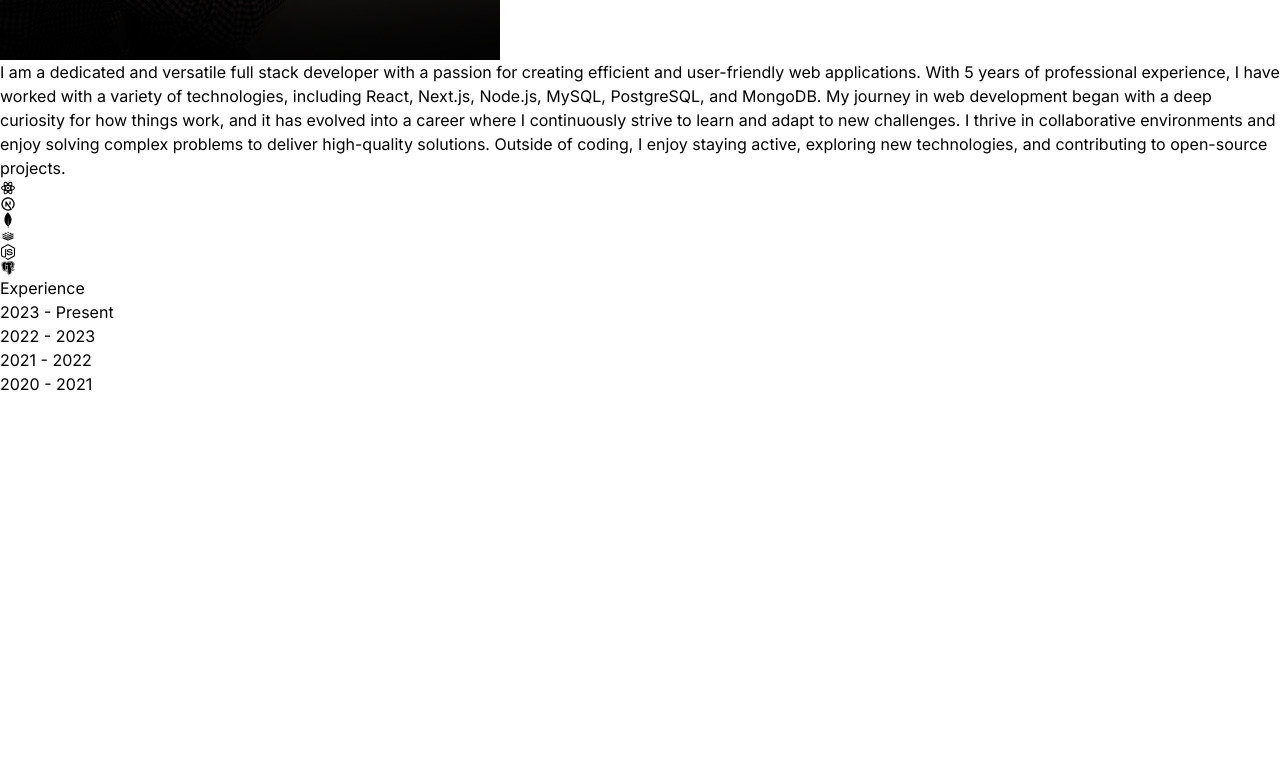
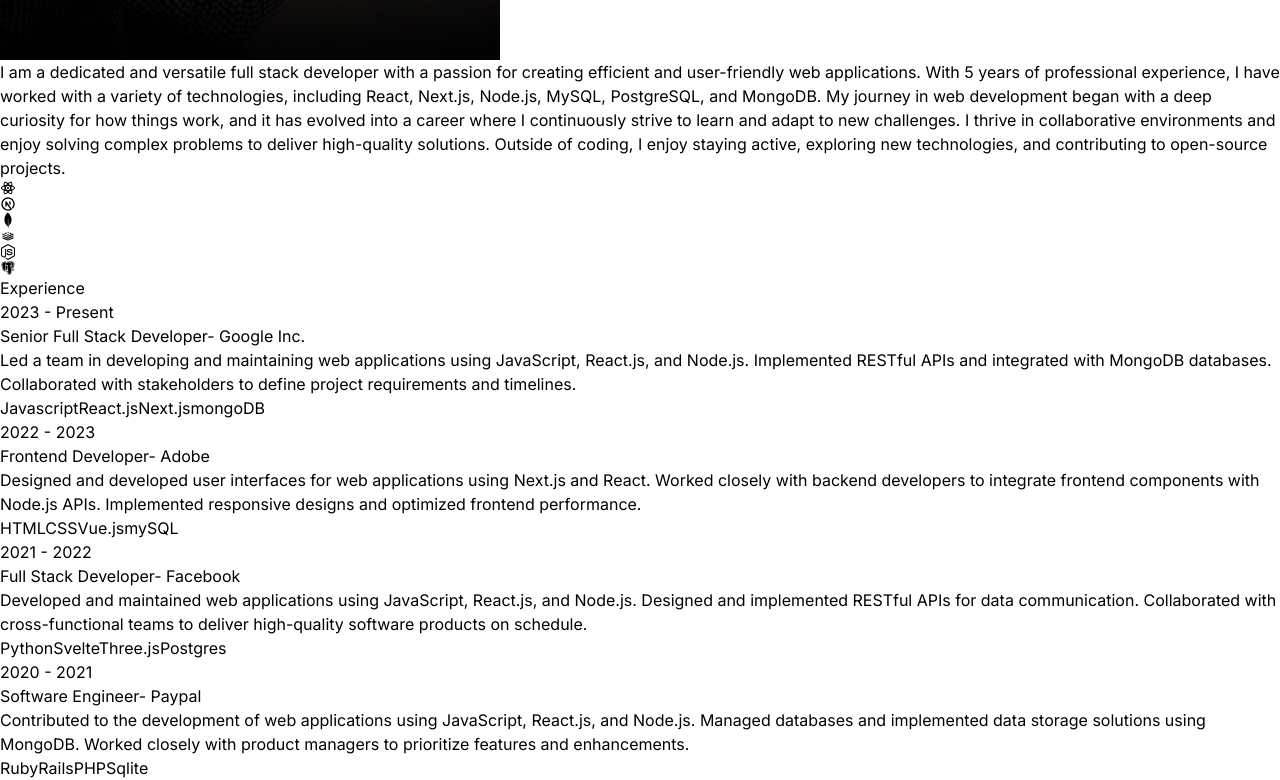
Before and after one commit to alauddindipu/reacttailwind, a React (Vite) app: page / in a window 1280 px wide. Shown: the part 2333-3113 px from the top of the page. Before the commit the page ends 2729 px from the top, so only its background shows below. Built offline with nearby package versions, Linux system fonts and the light colour scheme.

Commit message:
Experience done

```diff
--- a/src/components/Experience.jsx
+++ b/src/components/Experience.jsx
@@ -9,7 +9,20 @@
             <div key={index} className="mb-8 flex flex-wrap lg:justify-center">
 
                 <div className="w-full lg:w-1/4">
-                    <p>{experience.year}</p>
+                    <p className="mb-2 text-sm text-neutral-400">{experience.year}</p>
+                </div>
+                <div className="w-full max-w-xl lg:w-3/4">
+                <h6  className="mb-2 font-semibold">
+                    {experience.role}- {" "}
+                        <span className="text-sm text-purple-100">
+                            {experience.company}
+                        </span>
+                </h6>
+                <p className="mb-4 text-neutral-400">{experience.description}</p>
+                {experience.technologies.map((tech,index)=>
+                <span key={index} className="mr-2 mt-4 rounded bg-neutral-900 px-2 py-1 text-sm font-medium text-purple-800">
+                    {tech}
+                </span>)}
                 </div>
             </div>
         ))}
```
